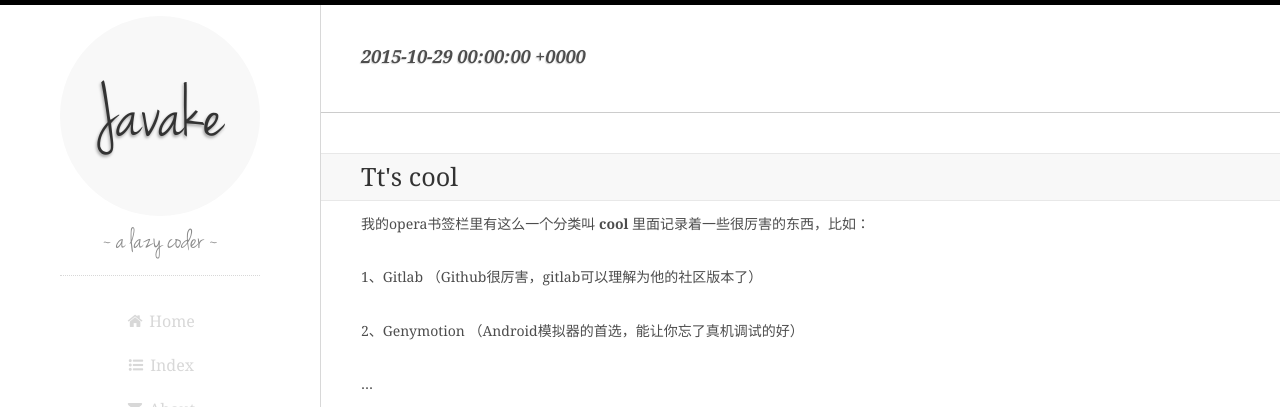
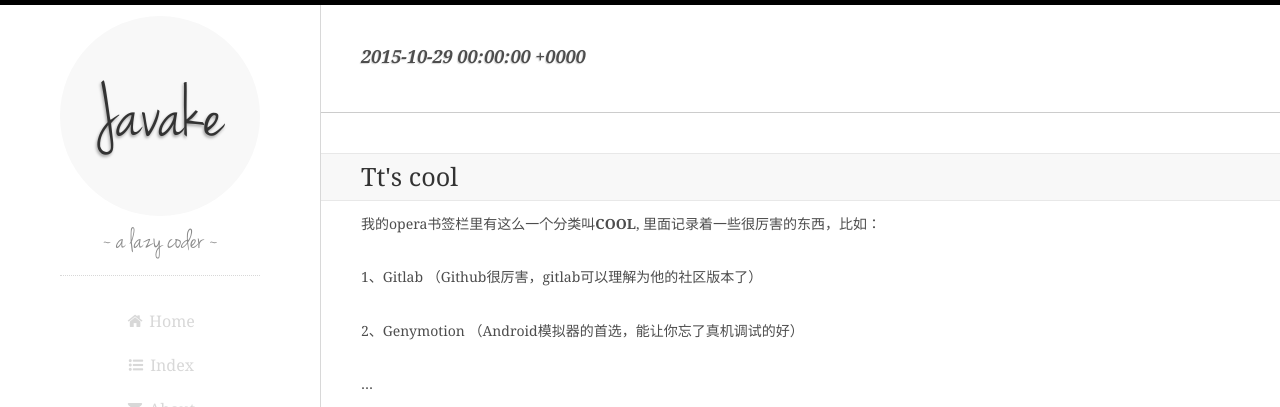
Before and after one commit to javake/javake.github.io, a Jekyll site: the page built from _posts/2015-10-29-it's-cool.md, in a window 1280 px wide. Shown: the top 407 px of the page. Built offline with Jekyll 4.4.1, drawn with Linux system fonts in a browser that asks for light colours; Markdown is read by kramdown in place of the engine named in the settings; comment, search, counter and statistics services are not loaded.

```diff
--- a/_posts/2015-10-29-it's-cool.md
+++ b/_posts/2015-10-29-it's-cool.md
@@ -5,7 +5,7 @@ description: cool things
 keyword: javake, blog, cool
 ---
 
-我的opera书签栏里有这么一个分类叫 ***cool***
+我的opera书签栏里有这么一个分类叫**COOL**,
 里面记录着一些很厉害的东西，比如：
 
 1、Gitlab  （Github很厉害，gitlab可以理解为他的社区版本了）
```
